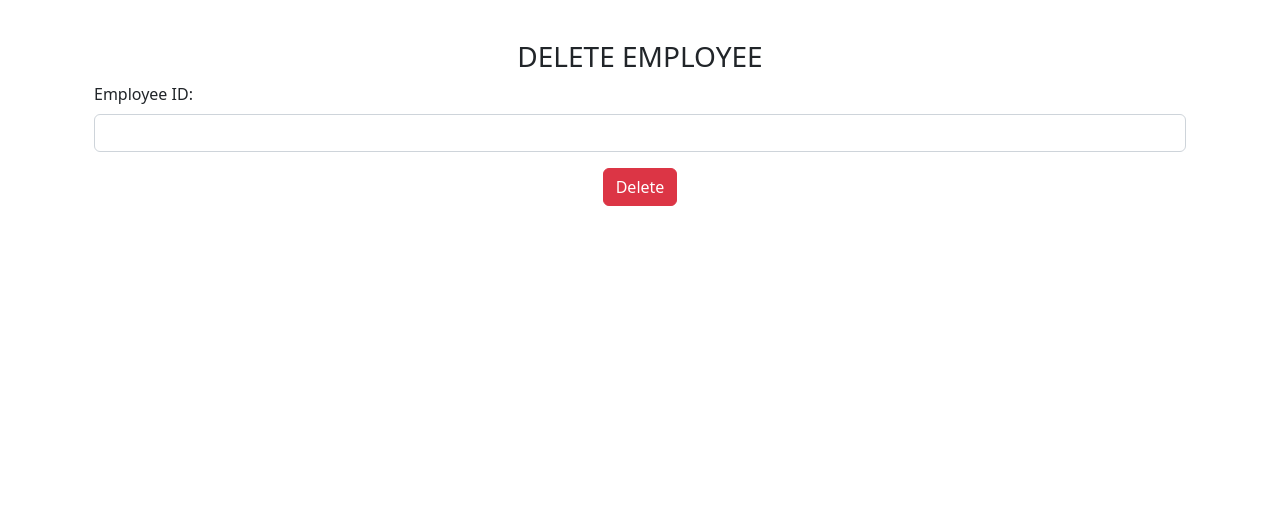
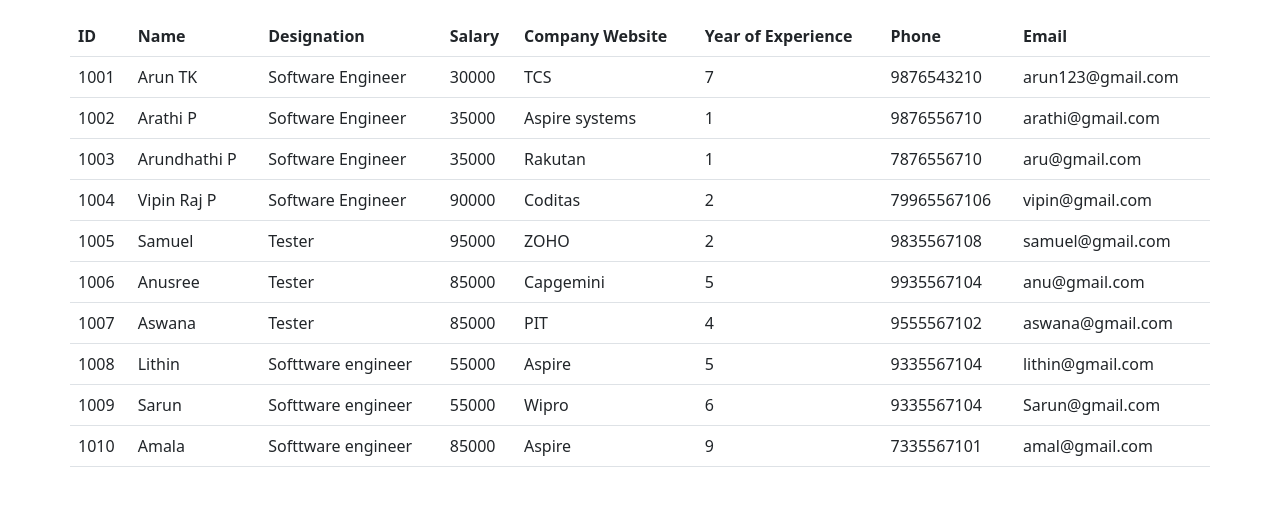
Before and after one commit to aswanthpvtk/Employee_angular_app, an Angular app: page / in a window 1280 px wide. Shown: the top 506 px of the page. Built offline with nearby package versions, Linux system fonts and the light colour scheme.

Commit message:
employee

```diff
--- a/src/app/app.component.html
+++ b/src/app/app.component.html
@@ -1,3 +1,3 @@
-<app-delete-employee></app-delete-employee>
+<app-view-employee></app-view-employee>
 
 <router-outlet></router-outlet>
--- a/src/app/app.module.ts
+++ b/src/app/app.module.ts
@@ -8,6 +8,7 @@
 import { AddEmployeeComponent } from './add-employee/add-employee.component';
 import { EditEmployeeComponent } from './edit-employee/edit-employee.component';
 import { DeleteEmployeeComponent } from './delete-employee/delete-employee.component';
+import { ViewEmployeeComponent } from './view-employee/view-employee.component';
 
 @NgModule({
   declarations: [
@@ -16,7 +17,8 @@
     SearchEmployeeComponent,
     AddEmployeeComponent,
     EditEmployeeComponent,
-    DeleteEmployeeComponent
+    DeleteEmployeeComponent,
+    ViewEmployeeComponent
   ],
   imports: [
     BrowserModule,
--- /dev/null
+++ b/src/app/view-employee/view-employee.component.html
@@ -0,0 +1,136 @@
+<div class="container">
+    <div class="row ">
+        <table class="table  g-3 mt-20">
+            <thead>
+              <tr>
+                <th scope="col">ID</th>
+                <th scope="col">Name</th>
+                <th scope="col">Designation</th>
+                <th scope="col">Salary</th>
+                <th scope="col">Company Website</th>
+                <th scope="col">Year of Experience</th>
+                <th scope="col">Phone</th>
+                <th scope="col">Email</th>
+
+              </tr>
+            </thead>
+            <tbody>
+              <tr>
+                <td>1001</td>
+                <td>Arun TK</td>
+                <td>Software Engineer</td>
+                <td>30000</td>
+                <td>TCS</td>
+                <td>7</td>
+                <td>9876543210</td>
+                <td>arun123@gmail.com</td>
+
+              </tr>
+
+              <tr>
+                <td>1002</td>
+                <td>Arathi P</td>
+                <td>Software Engineer</td>
+                <td>35000</td>
+                <td>Aspire systems</td>
+                <td>1</td>
+                <td>9876556710</td>
+                <td>arathi@gmail.com</td>
+
+              </tr>
+              <tr>
+                <td>1003</td>
+                <td>Arundhathi P</td>
+                <td>Software Engineer</td>
+                <td>35000</td>
+                <td>Rakutan</td>
+                <td>1</td>
+                <td>7876556710</td>
+                <td>aru@gmail.com</td>
+
+              </tr>
+
+              <tr>
+                <td>1004</td>
+                <td>Vipin Raj P</td>
+                <td>Software Engineer</td>
+                <td>90000</td>
+                <td>Coditas</td>
+                <td>2</td>
+                <td>79965567106</td>
+                <td>vipin@gmail.com</td>
+
+              </tr>
+
+              <tr>
+                <td>1005</td>
+                <td>Samuel</td>
+                <td>Tester</td>
+                <td>95000</td>
+                <td>ZOHO</td>
+                <td>2</td>
+                <td>9835567108</td>
+                <td>samuel@gmail.com</td>
+
+              </tr>
+
+              <tr>
+                <td>1006</td>
+                <td>Anusree</td>
+                <td>Tester</td>
+                <td>85000</td>
+                <td>Capgemini</td>
+                <td>5</td>
+                <td>9935567104</td>
+                <td>anu@gmail.com</td>
+
+              </tr>
+              <tr>
+                <td>1007</td>
+                <td>Aswana</td>
+                <td>Tester</td>
+                <td>85000</td>
+                <td>PIT</td>
+                <td>4</td>
+                <td>9555567102</td>
+                <td>aswana@gmail.com</td>
+
+              </tr>
+              <tr>
+                <td>1008</td>
+                <td>Lithin</td>
+                <td>Softtware engineer</td>
+                <td>55000</td>
+                <td>Aspire</td>
+                <td>5</td>
+                <td>9335567104</td>
+                <td>lithin@gmail.com</td>
+
+              </tr>
+              <tr>
+                <td>1009</td>
+                <td>Sarun</td>
+                <td>Softtware engineer</td>
+                <td>55000</td>
+                <td>Wipro</td>
+                <td>6</td>
+                <td>9335567104</td>
+                <td>Sarun@gmail.com</td>
+
+              </tr>
+              <tr>
+                <td>1010</td>
+                <td>Amala</td>
+                <td>Softtware engineer</td>
+                <td>85000</td>
+                <td>Aspire</td>
+                <td>9</td>
+                <td>7335567101</td>
+                <td>amal@gmail.com</td>
+
+              </tr>
+
+            </tbody>
+          </table>
+    </div>
+</div>
```
Also changed, not shown: src/app/view-employee/view-employee.component.ts (added, +10 -0 lines), src/app/view-employee/view-employee.component.css (added).
